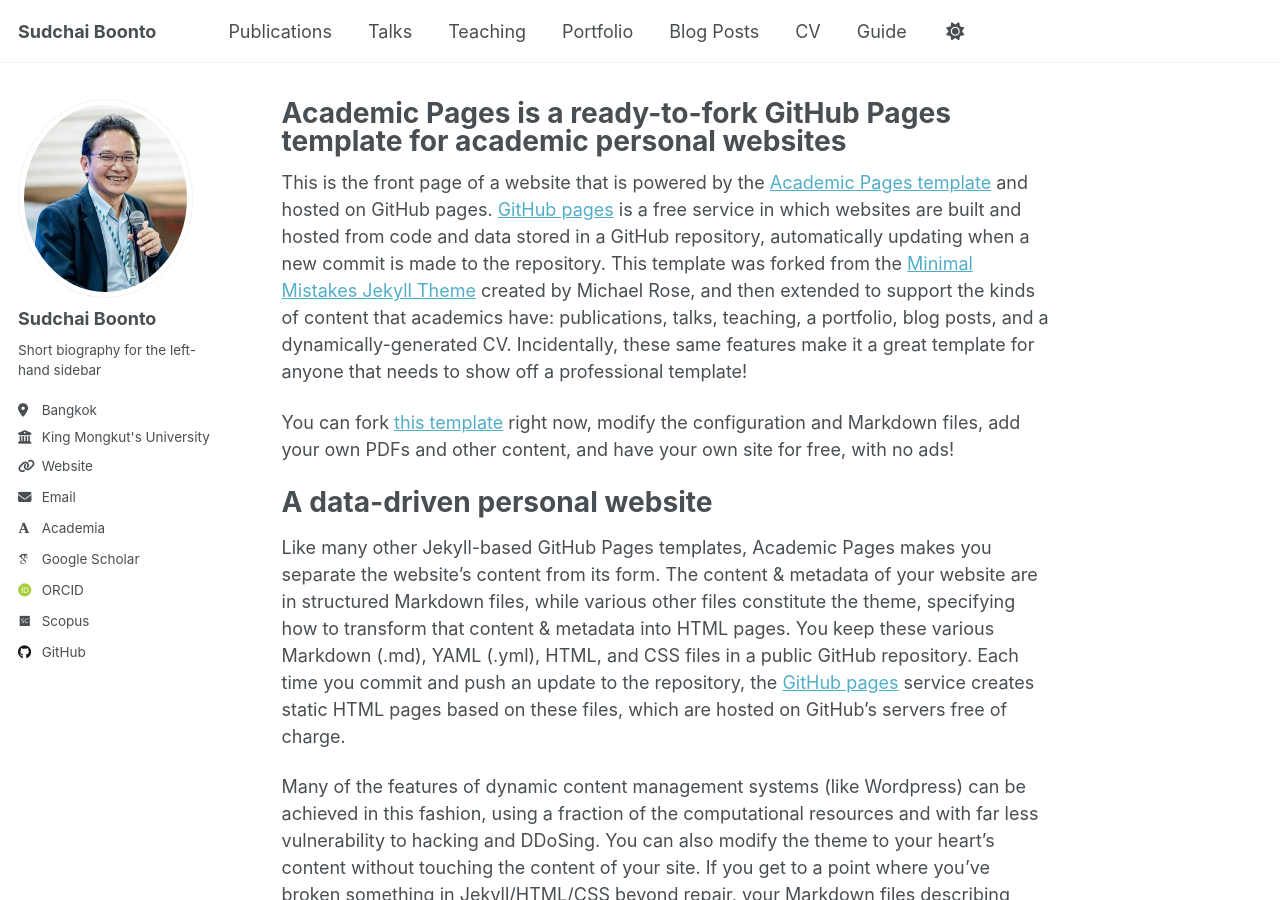
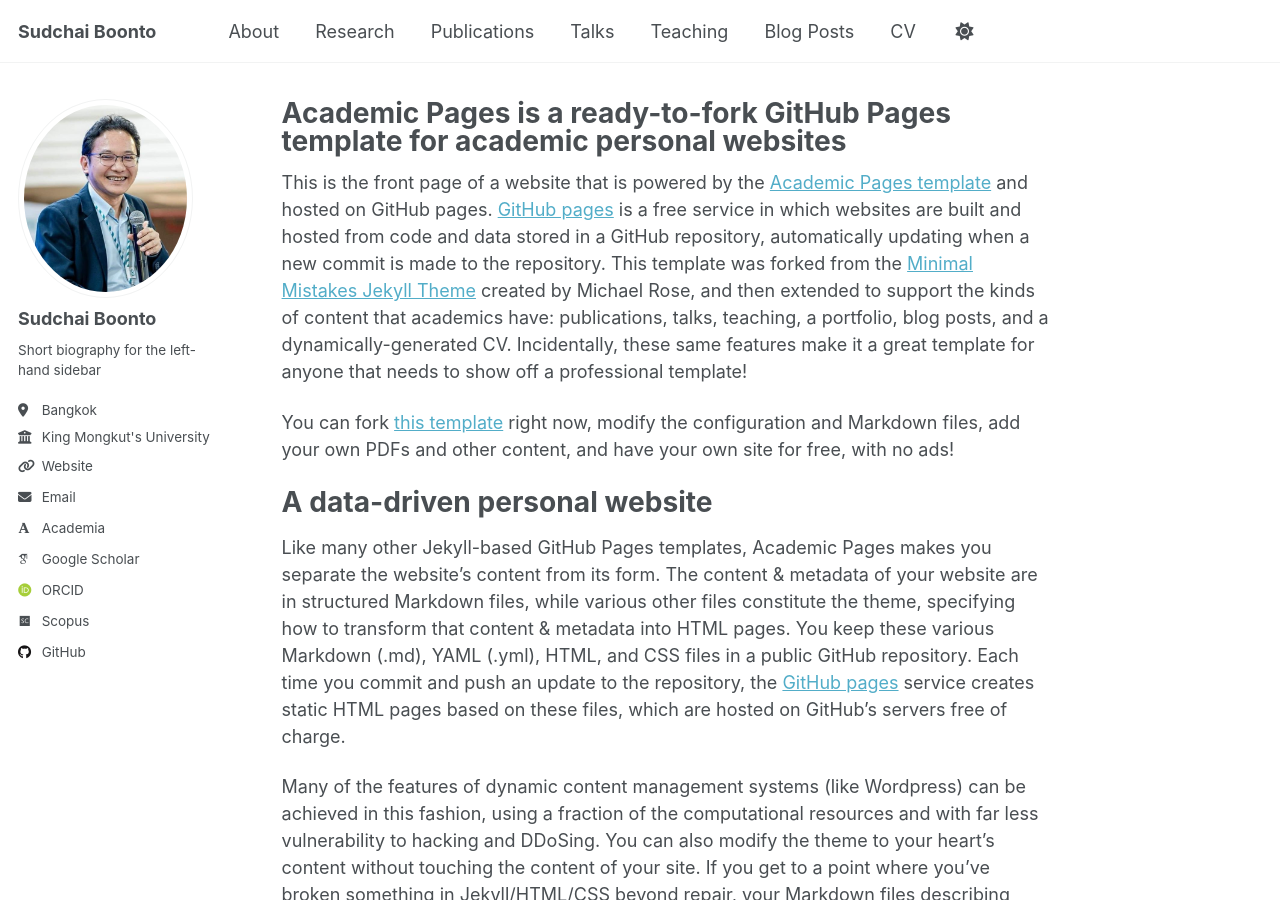
Before and after one commit to isboonto/sudchai_boonto, a Jekyll site: the page built from _pages/about.md, in a window 1280 px wide and 900 px high. Built offline with Jekyll 4.4.1, drawn with Linux system fonts in a browser that asks for light colours; some web fonts are replaced; a script that is not in the unit is left out.

Commit message:
Update navigation.yml

```diff
--- a/_data/navigation.yml
+++ b/_data/navigation.yml
@@ -8,6 +8,13 @@
 #      Markdown formatted page while the second is generated using JSON.
 
 main:
+
+  - title: "About"
+    url: /about/
+
+  - title: "Research"
+    url: /research/
+
   - title: "Publications"
     url: /publications/
 
@@ -17,9 +24,6 @@ main:
   - title: "Teaching"
     url: /teaching/
 
-  - title: "Portfolio"
-    url: /portfolio/
-
   - title: "Blog Posts"
     url: /year-archive/
 
@@ -28,6 +32,3 @@ main:
 
   # - title: "CV"
   #   url: /cv-json/
-
-  - title: "Guide"
-    url: /markdown/
```
